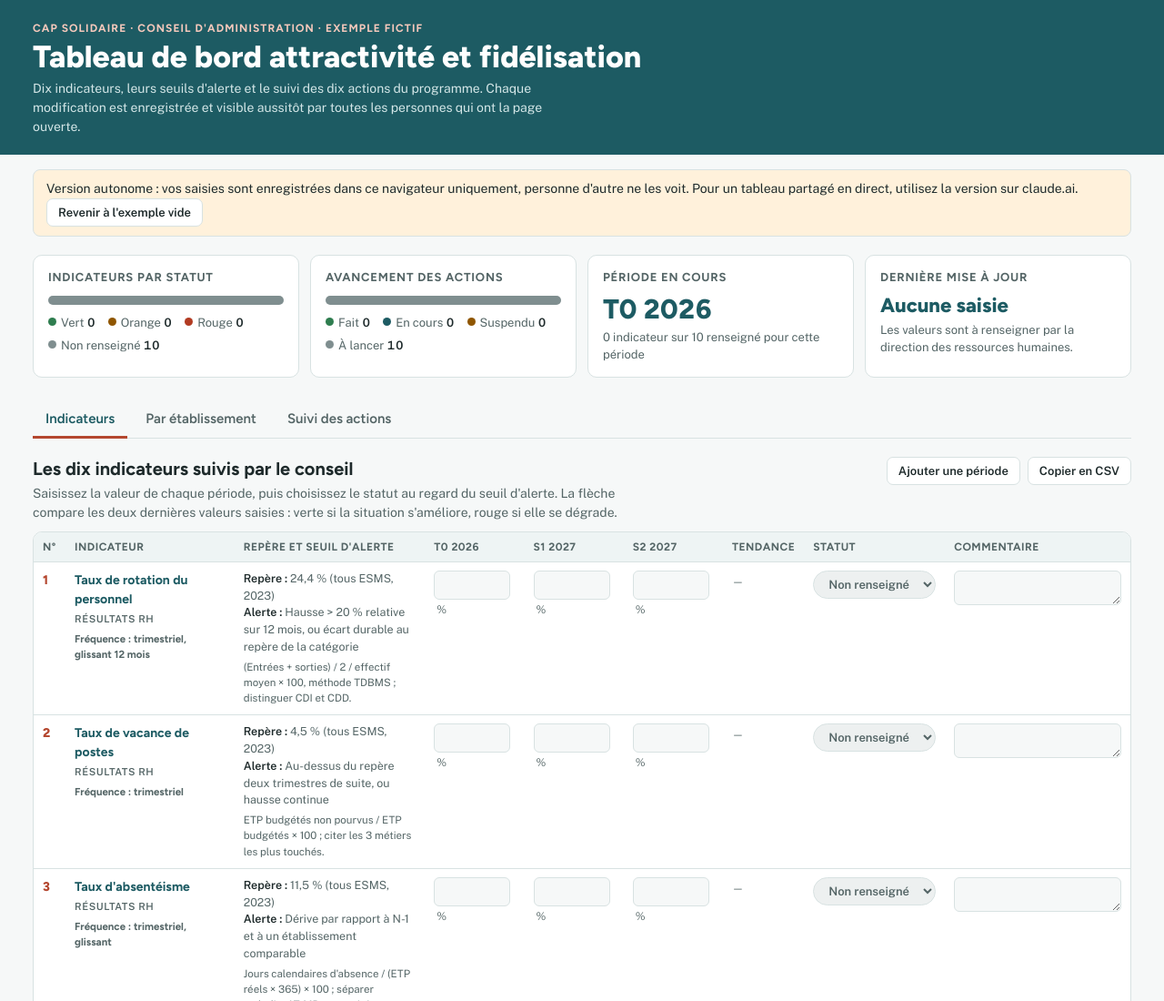
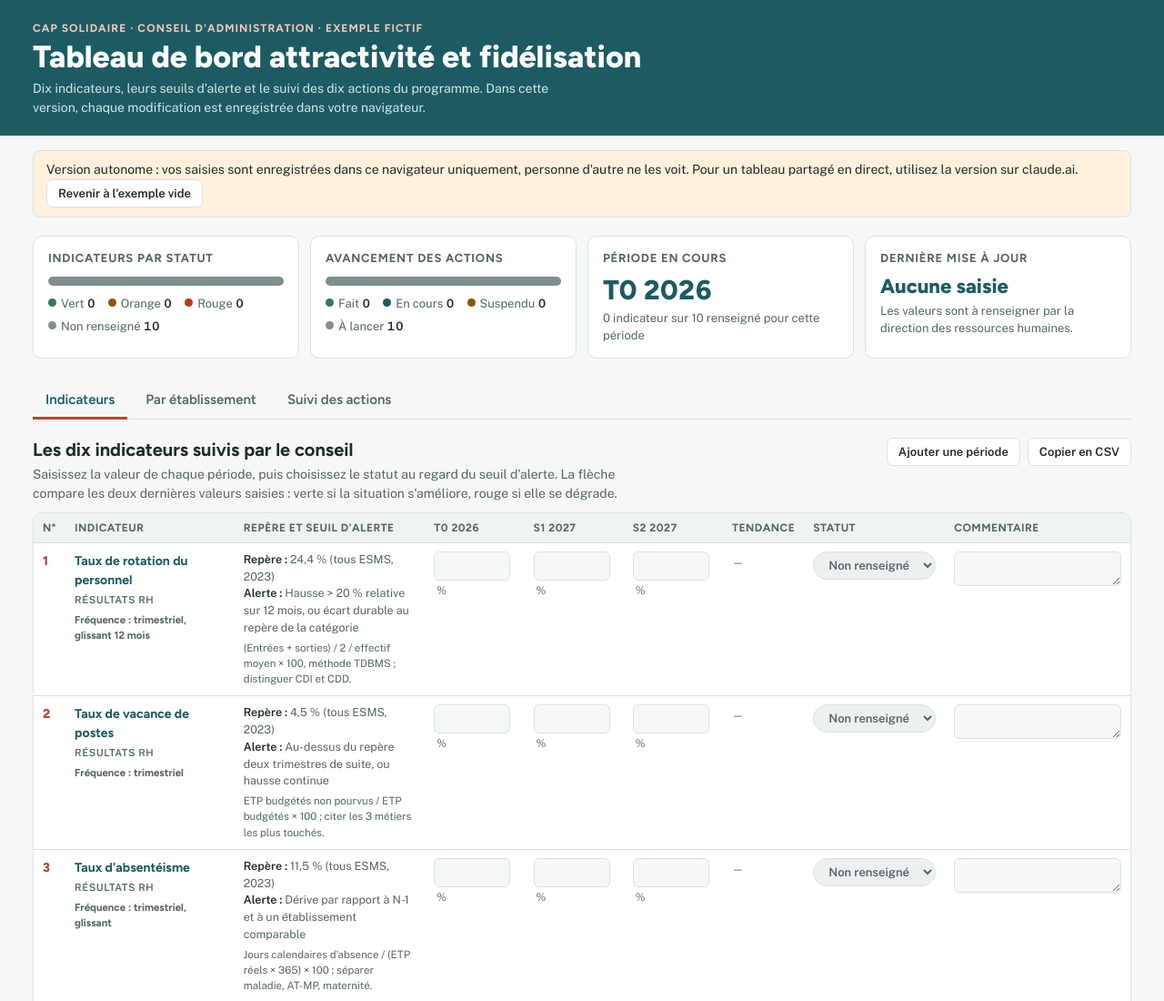
Before and after one commit to practice-imtbs/exemple-tableau-formation-ia, a plain HTML site: page index.html in a window 1280 px wide. Shown: the top 1100 px of the page at 91% size. Drawn offline with nearby package versions, Linux system fonts and the light colour scheme.

Commit message:
exemple tableau pour formation IA : sous-titre du mode autonome
Co-Authored-By: Claude Opus 5.5 <noreply@anthropic.com>

```diff
--- a/index.html
+++ b/index.html
@@ -505,6 +505,7 @@ tr.row-rouge td:first-child { box-shadow: inset 4px 0 var(--bad); }
   }
   function startLocal() {
     const db = localDb(); S.db = db; S.canWrite = true;
+    $(".sub").textContent = "Dix indicateurs, leurs seuils d'alerte et le suivi des dix actions du programme. Dans cette version, chaque modification est enregistrée dans votre navigateur.";
     const n = $("#notice"); n.hidden = false;
     const msg = el("span", { text: "Version autonome : vos saisies sont enregistrées dans ce navigateur uniquement, personne d'autre ne les voit. Pour un tableau partagé en direct, utilisez la version sur claude.ai. " });
     const box = el("span", { class: "confirm" });
```
Also changed, not shown: tableau_de_bord_cap_solidaire.html (+1 -0 lines).
